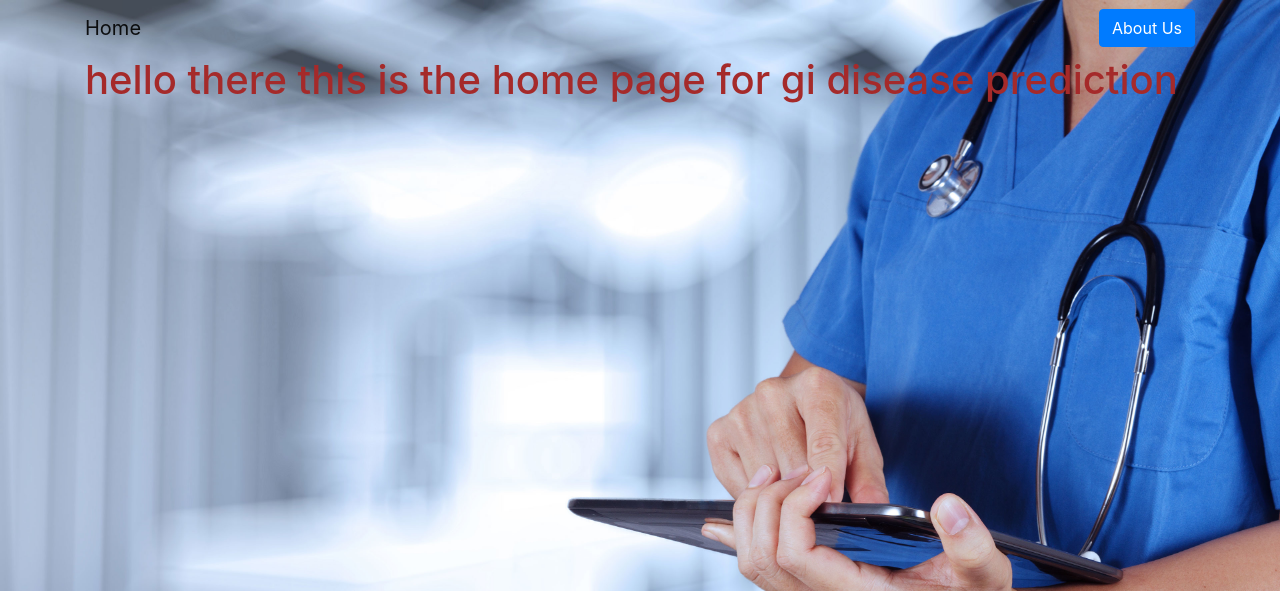
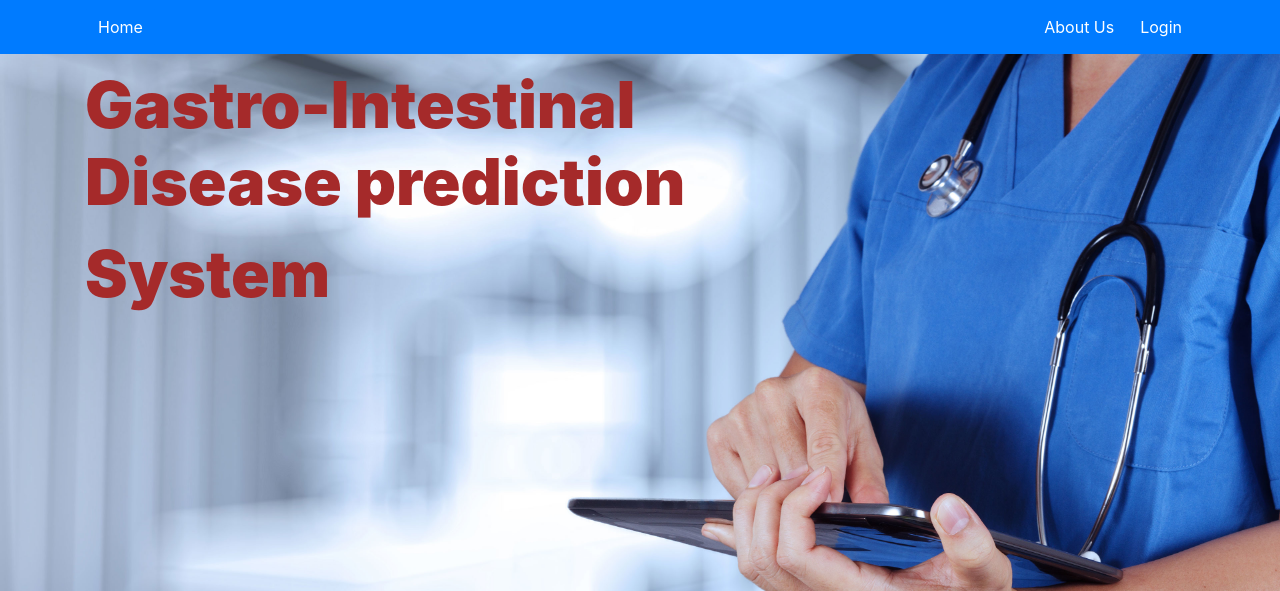
Before and after one commit to sibi1999/GastroIntestinalDiseasePrediction-Using-Django, a Django app: page / in a window 1280 px wide. Shown: the top 591 px of the page. Run offline with Django 3.2, Linux system fonts and the light colour scheme; parts of the project's set-up code (start-up, migrations or seed data) failed here and were passed over; some libraries are stand-ins or nearby versions.

Commit message:
homepage with nav ready

```diff
--- /dev/null
+++ b/homepage/static/homepage/anime.js
@@ -0,0 +1,17 @@
+// Wrap every letter in a span
+var textWrapper = document.querySelector('.ml10 .letters');
+textWrapper.innerHTML = textWrapper.textContent.replace(/\S/g, "<span class='letter'>$&</span>");
+
+anime.timeline({loop: true})
+  .add({
+    targets: '.ml10 .letter',
+    rotateY: [-90, 0],
+    duration: 1300,
+    delay: (el, i) => 45 * i
+  }).add({
+    targets: '.ml10',
+    opacity: 0,
+    duration: 1000,
+    easing: "easeOutExpo",
+    delay: 1000
+  });
--- a/homepage/static/homepage/style.css
+++ b/homepage/static/homepage/style.css
@@ -8,7 +8,26 @@ body
     background-repeat:no-repeat;
     background-size:100%;
 }
+.ml10 {
+    position: relative;
+    font-weight: 900;
+    font-size: 4em;
+  }
 
+  .ml10 .text-wrapper {
+    position: relative;
+    display: inline-block;
+    padding-top: 0.2em;
+    padding-right: 0.05em;
+    padding-bottom: 0.1em;
+    overflow: hidden;
+  }
+
+  .ml10 .letter {
+    display: inline-block;
+    line-height: 1em;
+    transform-origin: 0 0;
+  }
 
 h1
 {
--- a/homepage/templates/homepage/base.html
+++ b/homepage/templates/homepage/base.html
@@ -21,30 +21,42 @@
   <title>GID</title>
 </head>
 
-<body>
 
-  <nav id="topNav" class="navbar navbar-expand-md navbar-light">
+
+  <nav id="topNav" class="navbar navbar-dark bg-primary">
     <div class="container">
 
 
 
-      <a  role="button" class="navbar-brand" href="{% url 'home' %}"" class="btn btn-primary" >Home
+      <a  class="navbar-nav mr-auto" href="{% url 'home' %}"" class="btn btn-primary" >
+        <button type="button" class="btn btn-primary">Home</button>
       </a>
-
-
+      <a  class="navbar-nav ml-auto" href="{% url 'home' %}" c >
+        <button type="button" class="btn btn-primary">About Us</button>
+      </a>
+      <a  class="navbar-nav" href="{% url 'home' %}"  >
+        <button type="button" class="btn btn-primary">Login</button>
+      </a>
+      <!--
       <button class="navbar-toggler" type="button" data-toggle="collapse" data-target="#navbarNav" aria-controls="navbarNav" aria-expanded="false" aria-label="Toggle navigation">
         <span class="navbar-toggler-icon"></span>
       </button>
+
       <div class="collapse navbar-collapse text-center" id="navbarNav">
-        <ul class="navbar-nav ml-auto">
+        <ul class="">
 
           <li>
             <a role="button" href="#" class="btn btn-primary">About Us</a>
           </li>
         </ul>
       </div>
+      -->
+
+
     </div>
+
   </nav>
+  <body>
   <div class="container">
     {% block content %}{% endblock %}
   </div>
--- a/homepage/templates/homepage/home.html
+++ b/homepage/templates/homepage/home.html
@@ -6,10 +6,22 @@
 <html>
 <head>
     <link rel="stylesheet" href="{% static 'homepage/style.css' %}"type="text/css">
+    <script src="https://cdnjs.cloudflare.com/ajax/libs/animejs/2.0.2/anime.min.js"></script>
+    <script src="{% static 'homepage/anime.js' %}"></script>
+</head>
+<body>
+  <div class="main-cotainer">
+  <h1 class="ml10">
+    <span class="text-wrapper">
+      <span class="letters">Gastro-Intestinal</span>
+      <span class="letters"><p>Disease prediction</p></span>
+      <span class="letters"><p>System</p></span>
+    </span>
+  </h1>
 
-  </head>
-<body>
-<h1>hello there this is the home page for gi disease prediction</h1>
+
+
 </body>
 </html>
+</div>
 {% endblock %}
```
